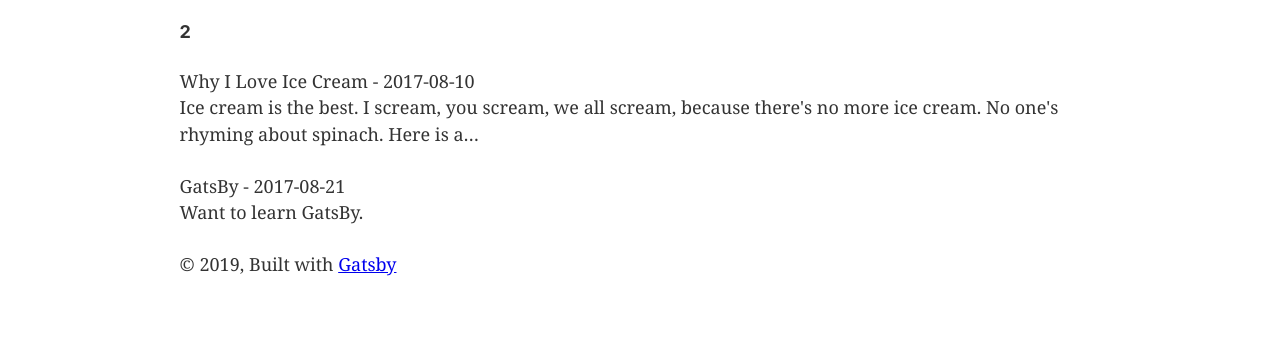
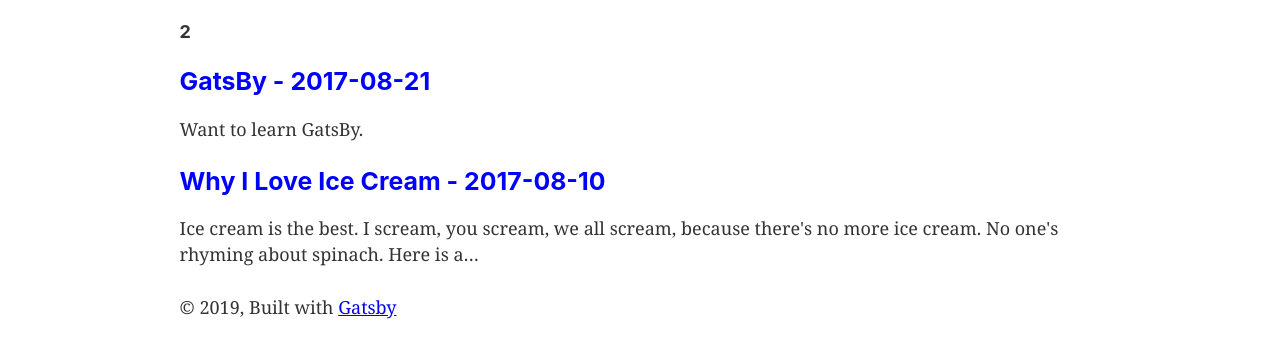
Before and after one commit to AnkitSalian/Gatsby-Blog, a Gatsby site: page / in a window 1280 px wide. Shown: the part 171-528 px from the top of the page. Built offline with nearby package versions, Linux system fonts and the light colour scheme; Gatsby itself is replaced by a stand-in of ours.

Commit message:
Added styling for blog page

```diff
--- a/gatsby-config.js
+++ b/gatsby-config.js
@@ -22,6 +22,7 @@
     },
     `gatsby-transformer-remark`,
     `gatsby-transformer-sharp`,
+    `gatsby-plugin-styled-components`,
     `gatsby-plugin-sharp`,
     {
       resolve: `gatsby-plugin-manifest`,
--- a/package.json
+++ b/package.json
@@ -19,8 +19,11 @@
     "react-helmet": "^5.2.1"
   },
   "devDependencies": {
+    "babel-plugin-styled-components": "^1.10.6",
+    "gatsby-plugin-styled-components": "^3.1.13",
     "gatsby-transformer-remark": "^2.6.37",
-    "prettier": "^1.19.1"
+    "prettier": "^1.19.1",
+    "styled-components": "^4.4.1"
   },
   "keywords": [
     "gatsby"
--- a/src/pages/index.js
+++ b/src/pages/index.js
@@ -1,8 +1,18 @@
 import React from "react"
-import { graphql ,Link } from "gatsby"
+import { graphql ,Link } from "gatsby";
+import styled from "styled-components";
 
 import Layout from "../components/layout"
 import SEO from "../components/seo"
+
+const BlogLink = styled(Link)`
+  text-decoration: none;
+`
+
+const BlogTitle = styled.h3`
+  margin-bottom: 20px;
+  color: blue;
+`
 
 export default ({data}) => {
   console.log(data);
@@ -16,7 +26,9 @@
       {
         data.allMarkdownRemark.edges.map(({node}) => (
           <div key={node.id}>
-            <span>{node.frontmatter.title} - {node.frontmatter.date}</span>
+            <BlogLink to={node.fields.slug} >
+              <BlogTitle>{node.frontmatter.title} - {node.frontmatter.date}</BlogTitle>
+            </BlogLink>
             <p>{node.excerpt}</p>
           </div>
         ))
@@ -27,7 +39,7 @@
 
 export const query = graphql`
   query {
-    allMarkdownRemark {
+    allMarkdownRemark(sort: {fields: [frontmatter___date], order: DESC}) {
       edges {
         node {
           id
@@ -36,6 +48,9 @@
             description
             title
           }
+          fields {
+            slug
+          }
           excerpt
         }
       }
```
Also changed, not shown: 1 other file.
